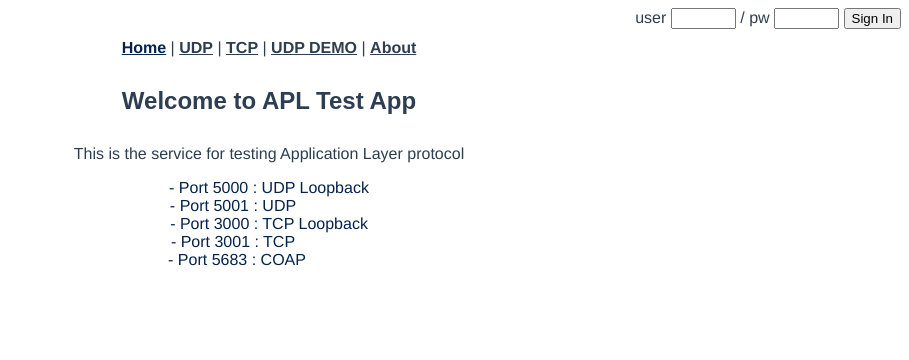
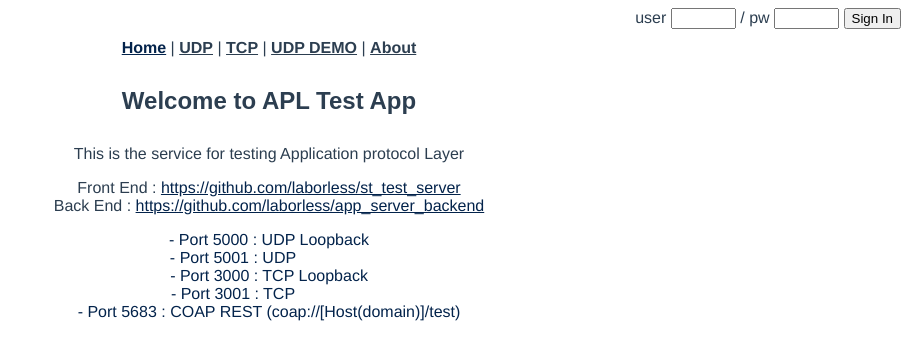
Before and after one commit to laborless/st_test_server, a Vue app: page / in a window 1280 px wide. Shown: the top 360 px of the page, without its empty margins (371-1280 px from the left). Built offline with nearby package versions, Linux system fonts and the light colour scheme; no server answers.

Commit message:
Updated Home page

```diff
--- a/src/components/HelloWorld.vue
+++ b/src/components/HelloWorld.vue
@@ -2,19 +2,18 @@
   <div class="hello">
     <h1>{{ msg }}</h1>
     <p>
-      This is the service for testing Application Layer protocol
+      This is the service for testing Application protocol Layer
     </p>
-    <!--<p>
-        ST87M01 : <a href="https://www.st.com/en/wireless-connectivity/st87m01.html" target="_blank">https://www.st.com/en/wireless-connectivity/st87m01.html</a><br>
-        STMicroelectronics Github : <a href="https://github.com/STMicroelectronics" target='_blank'>https://github.com/STMicroelectronics</a><br>
-        STMicroelectronics : <a href="https://www.st.com" target='_blank'>https://www.st.com</a>
-    </p>-->
+    <p>
+        Front End : <a href="https://github.com/laborless/st_test_server" target="_blank">https://github.com/laborless/st_test_server</a><br>
+        Back  End : <a href="https://github.com/laborless/app_server_backend" target='_blank'>https://github.com/laborless/app_server_backend</a><br>
+    </p>
     <p>
       <a>- Port 5000 : UDP Loopback</a><br>
       <a>- Port 5001 : UDP&emsp;&emsp;&emsp;&emsp;&ensp;</a><br>
       <a>- Port 3000 : TCP Loopback</a><br>
       <a>- Port 3001 : TCP&emsp;&emsp;&emsp;&emsp;&ensp;</a><br>
-      <a>- Port 5683 : COAP&emsp;&emsp;&emsp;&emsp;</a>
+      <a>- Port 5683 : COAP REST (coap://[Host(domain)]/test)</a>
     </p>
   </div>
 </template>
```
